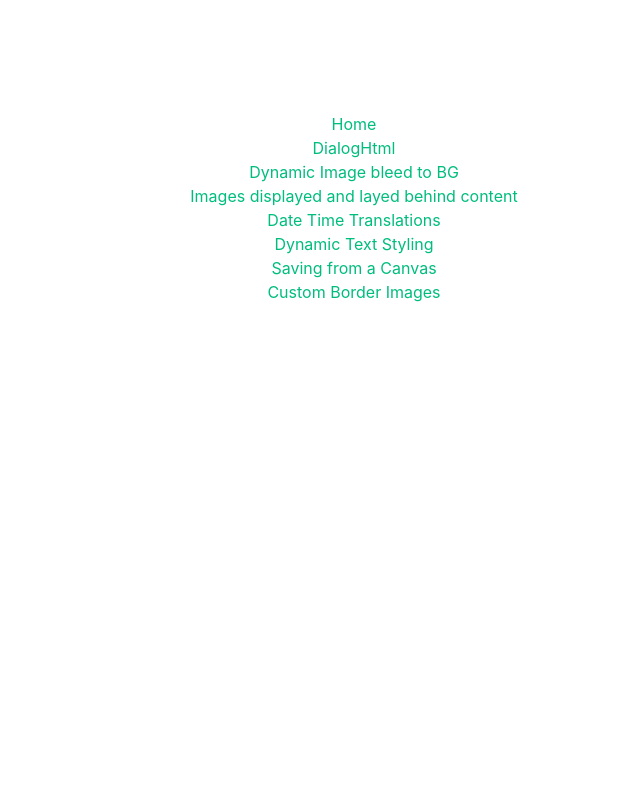
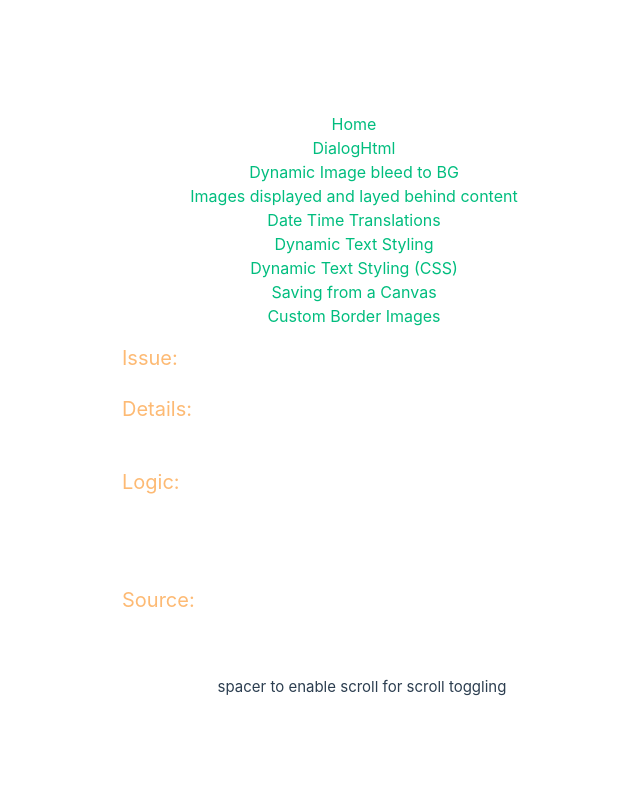
Before and after one commit to AndrewDavidsonDigital/considerations, a Vue app: page /progressive-styled-text-css in a window 1280 px wide. Shown: the top 800 px of the page, without its empty margins (278-918 px from the left). Built offline with nearby package versions, Linux system fonts and the light colour scheme.

Commit message:
ProgressivelyStyled text  - CSS only implimentation

```diff
--- a/src/components/Navigation.vue
+++ b/src/components/Navigation.vue
@@ -6,6 +6,7 @@
     <RouterLink to="/paralax-image">Images displayed and layed behind content</RouterLink>
     <RouterLink to="/date-time-translations">Date Time Translations</RouterLink>
     <RouterLink to="/progressive-styled-text">Dynamic Text Styling</RouterLink>
+    <RouterLink to="/progressive-styled-text-css">Dynamic Text Styling (CSS)</RouterLink>
     <RouterLink to="/saving-canvas">Saving from a Canvas</RouterLink>
     <RouterLink to="/border-images">Custom Border Images</RouterLink>
   </nav>
--- a/src/router/index.js
+++ b/src/router/index.js
@@ -28,6 +28,11 @@ const router = createRouter({
       component: () => import('../views/ProgressivlyStyledText.vue')
     },
     {
+      path: '/progressive-styled-text-css',
+      name: 'progressive-styled-text-css',
+      component: () => import('../views/ProgressivlyStyledTextCssOnly.vue')
+    },
+    {
       path: '/paralax-image',
       name: 'paralax-image',
       component: () => import('../views/ParalaxImage.vue')
--- /dev/null
+++ b/src/views/ProgressivlyStyledTextCssOnly.vue
@@ -0,0 +1,50 @@
+<script setup>
+/*
+ * no JS needed
+ */
+</script>
+
+<template>
+  <section class="tw-text-white tw-text-left tw-w-1/2 tw-pb-5">
+    <h2 class="tw-text-xl tw-text-orange-300">Issue: </h2>
+    <p class="tw-indent-5">Need for a way to progressivly style text</p>
+    <h2 class="tw-text-xl tw-text-orange-300">Details: </h2>
+    <p class="tw-indent-5">Need to find a way to progressivly style text based on a scroll position</p>
+    <h2 class="tw-text-xl tw-text-orange-300">Logic: </h2>
+    <p class="tw-indent-5">Now that we have the css for animation-timeline and animation-range we can scrap all the JS implimentations and use these for `animation-range: scroll()` and `animation-range: view()` to capture and get our progression percentages for animations frames</p>
+    <h2 class="tw-text-xl tw-text-orange-300">Source: </h2>
+    <p class="tw-indent-5">Kevin Powell https://www.youtube.com/watch?v=d10GaL6F-lA</p>
+  </section>
+  <section class="tw-min-h-[30vh] tw-flex tw-flex-col tw-pt-5">
+    spacer to enable scroll for scroll toggling
+  </section>
+  <section class="md:tw-w-[50vw] tw-aspect-square tw-flex tw-flex-col">
+    <p class="tw-text-white/20 tw-text-3xl"
+    ><span class="tw-scroll-fade">Lorem ipsum dolor sit amet, consectetur adipiscing elit. Ne amores quidem sanctos a sapiente alienos esse arbitrantur. Si longus, levis.Ut id aliis narrare gestiant? An ea, quae per vinitorem antea consequebatur, per se ipsa curabit? Quamquam te quidem video minime esse deterritum.Duo Reges: constructio interrete. Est, ut dicis, inquam. Quid enim me prohiberet Epicureum esse, si probarem, quae ille diceret? Quae quo sunt excelsiores, eo dant clariora indicia naturae. Ita cum ea volunt retinere, quae superiori sententiae conveniunt, in Aristonem incidunt; An est aliquid per se ipsum flagitiosum, etiamsi nulla comitetur infamia? At ille pellit, qui permulcet sensum voluptate. Restatis igitur vos; Tum Quintus: Est plane, Piso, ut dicis, inquit. Mihi, inquam, qui te id ipsum rogavi? Audax negotium, dicerem impudens, nisi hoc institutum postea translatum ad philosophos nostros esset. Profectus in exilium Tubulus statim nec respondere ausus; Quis Aristidem non mortuum diligit? Illa argumenta propria videamus, cur omnia sint paria peccata. Summus dolor plures dies manere non potest?</span></p>
+  </section>
+  <section class="tw-min-h-[80vh] tw-flex tw-flex-col tw-pt-5">
+    spacer to enable scroll for scroll toggling
+  </section>
+</template>
+
+<style scoped scss>
+  .tw-text-hsl {
+    color: hsl(0 0% 100% / 0.2);
+  }
+  .tw-scroll-fade {
+    background-clip: text;
+    background-repeat: no-repeat;
+    background-size: 0% 100%;
+    background-image: linear-gradient(90deg, orange, orange);
+    animation: scroll-reveal linear forwards;
+    animation-timeline: view();
+    animation-range-start: cover;
+    animation-range-end: cover 80vh;
+  }
+
+  @keyframes scroll-reveal {
+    to {
+      background-size: 100% 100%;
+    }
+  }
+</style>
```
